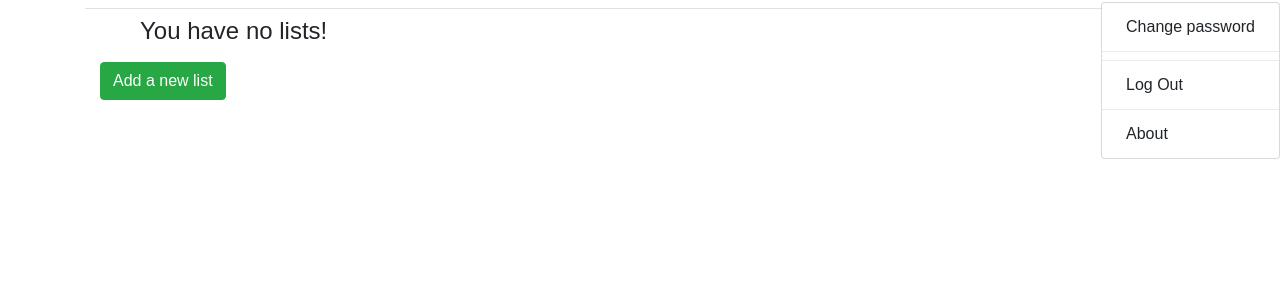
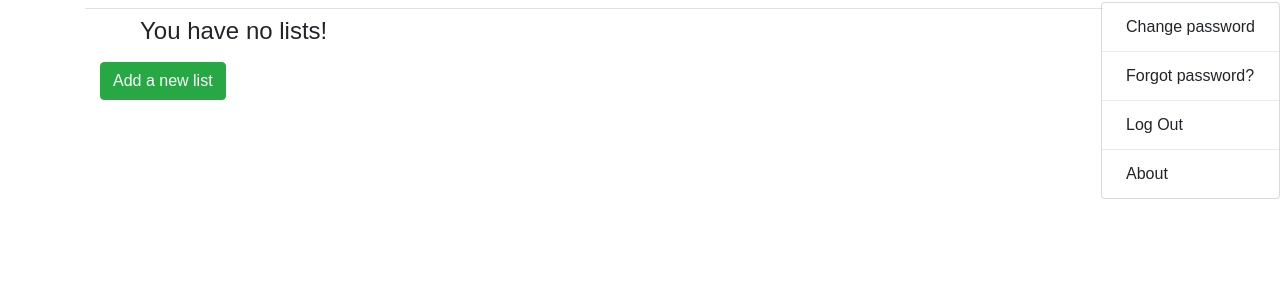
Before and after one commit to kevinbowen777/django-todo, a Django app: page /list/ in a window 1280 px wide, after a click that opens the changed part. Shown: the part 56-356 px from the top of the page. Run offline with Django 4.2, Linux system fonts and the light colour scheme; the visitor is signed in with stand-in values (Sample User, id 1); data that the repository does not hold is empty; parts of the project's set-up code (start-up, migrations or seed data) failed here and were passed over; some libraries are stand-ins or nearby versions.

Commit message:
Add password change to dropdown

```diff
--- a/templates/base.html
+++ b/templates/base.html
@@ -42,12 +42,16 @@
               <div class="dropdown-menu dropdown-menu-lg-right"
               aria-labelledby="navbarDropdown">
                 <a class="dropdown-item"
-                href="{% url 'password_reset' %}">Change password</a>
+                    href="{% url 'password_change' %}">Change password</a>
                 <div class="dropdown-divider"></div>
+                <a class="dropdown-item"
+                    href="{% url 'password_reset' %}">Forgot password?</a>
                 <div class="dropdown-divider"></div>
-                <a class="dropdown-item" href="{% url 'logout' %}"> Log Out</a>
+                <a class="dropdown-item"
+                    href="{% url 'logout' %}"> Log Out</a>
                 <div class="dropdown-divider"></div>
-                <a class="dropdown-item" href="{% url 'about' %}">About</a>
+                <a class="dropdown-item"
+                    href="{% url 'about' %}">About</a>
               </div>
             </li>
           </ul>
```
